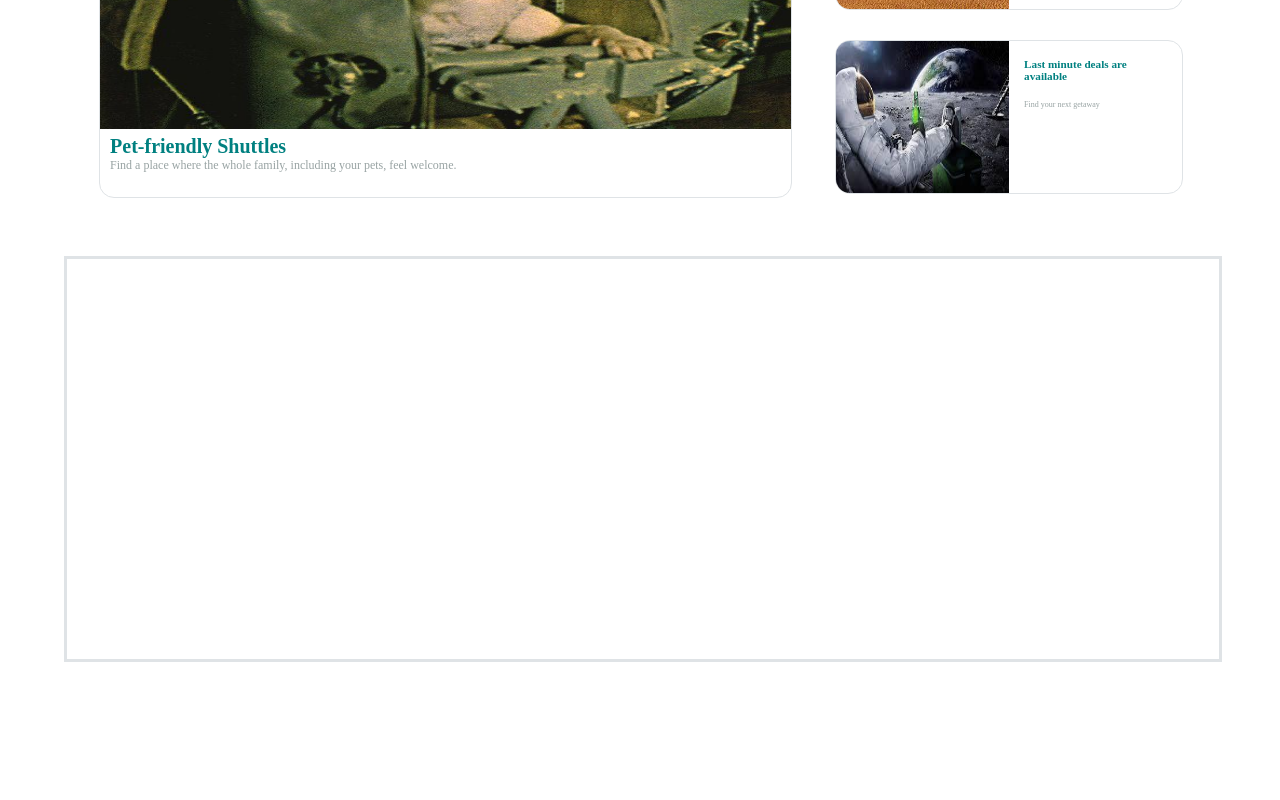
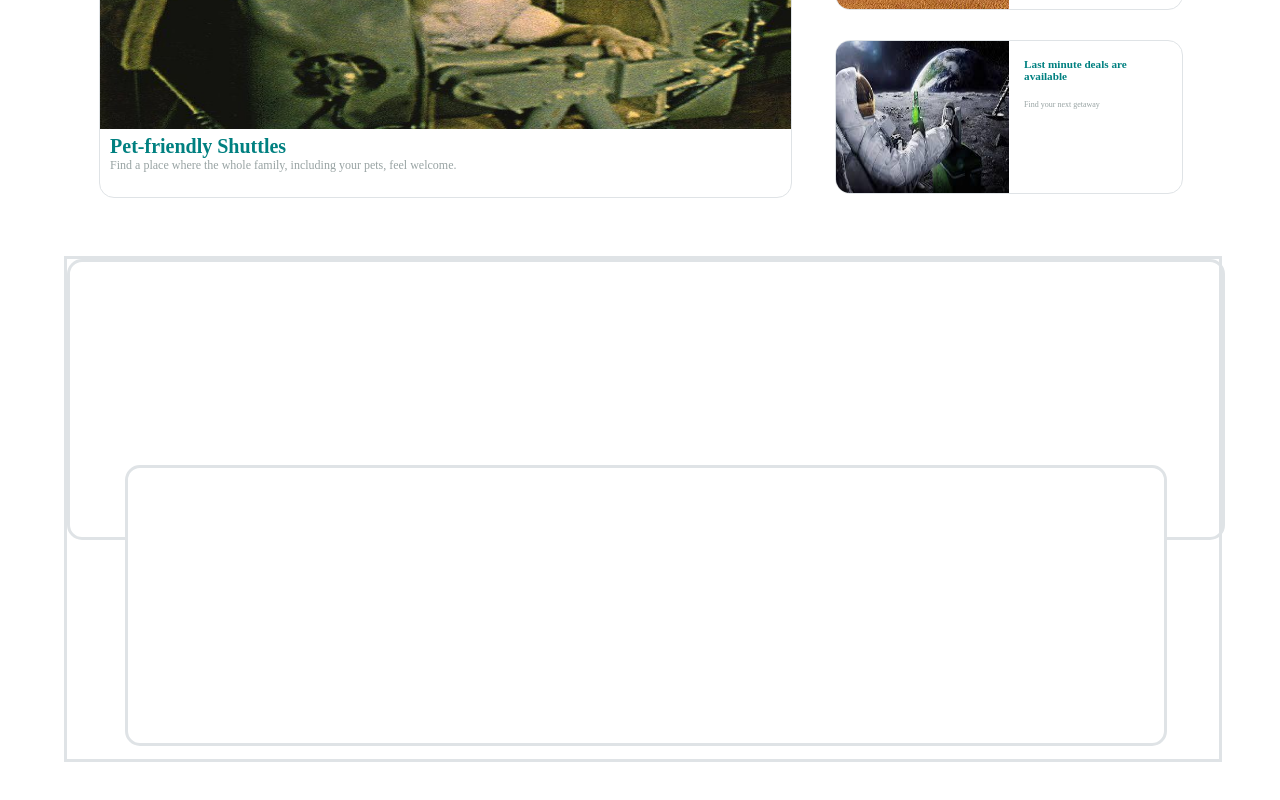
Before and after one commit to MikeTheFyke/Xpedia, a Vue app: page / in a window 1280 px wide. Shown: the part 1214-2014 px from the top of the page. Before the commit the page ends 1916 px from the top, so only its background shows below. Built offline with nearby package versions, Linux system fonts and the light colour scheme; a web font is replaced by a local one.

Commit message:
Started stylizing switch routine

```diff
--- a/src/components/SwitchRoutine.vue
+++ b/src/components/SwitchRoutine.vue
@@ -1,5 +1,11 @@
 <template>
     <div id="Routine-Container">
+        <div id="Routine-Top">
+
+        </div>
+        <div id="Routine-Bottom">
+
+        </div>
     </div>
 </template>
 
@@ -17,10 +23,31 @@ export default {
 
 #Routine-Container{
     width: 90%;
-    height: 400px;
+    height: 500px;
     margin: 40px 5%;
     border-color: #dfe3e6;
     border-style: solid;
 }
 
+#Routine-Top{
+    width: 100%;
+    height: 55%;
+    border-radius: 15px;
+    border-color: #dfe3e6;
+    border-style: solid;
+    overflow: hidden;
+}
+
+#Routine-Bottom{
+    position: relative;
+    top: -15%;
+    width: 90%;
+    height: 55%;
+    margin: 0 5%;
+    border-radius: 15px;
+    border-color: #dfe3e6;
+    background-color: white;
+    border-style: solid;
+    overflow: hidden;
+}
 </style>
```
